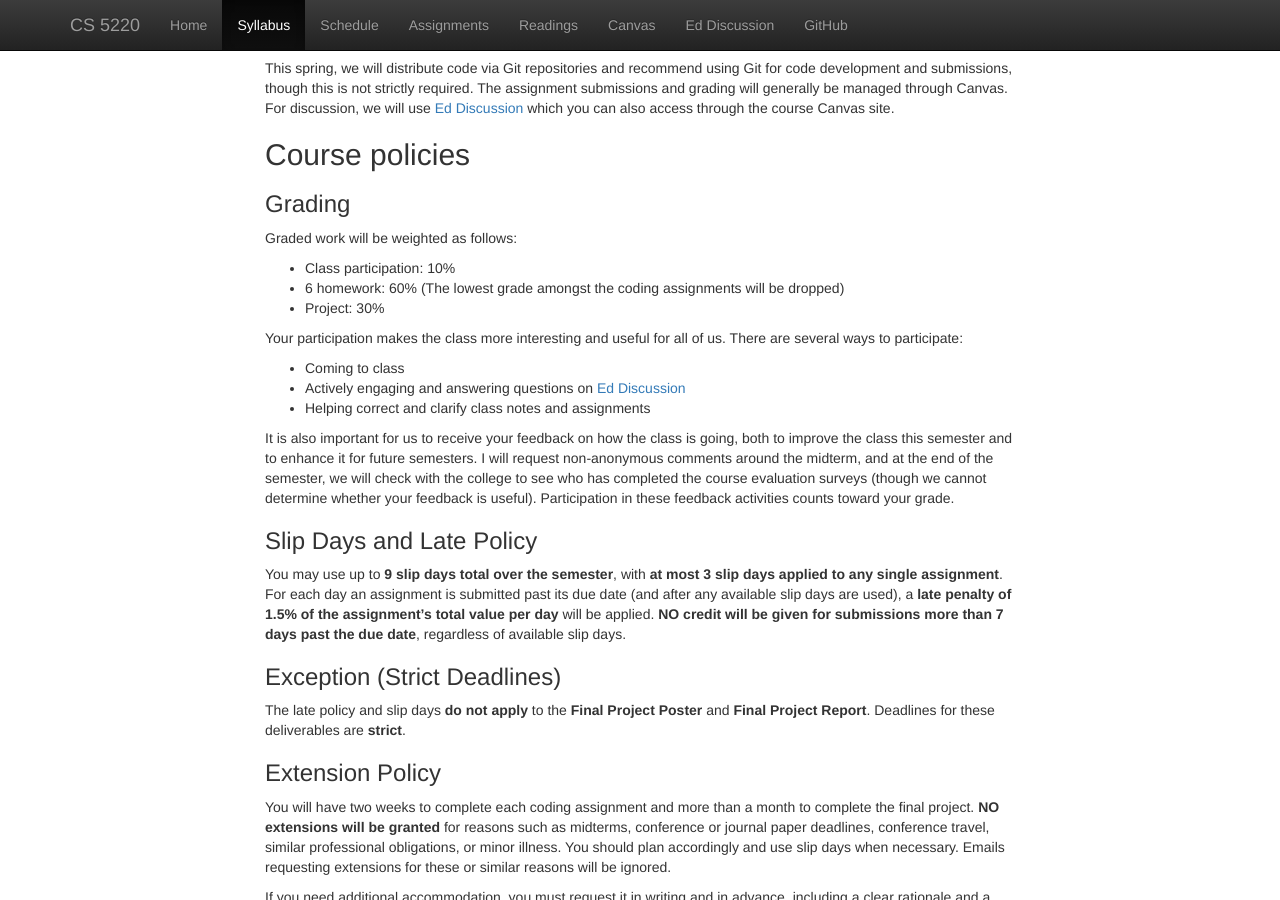
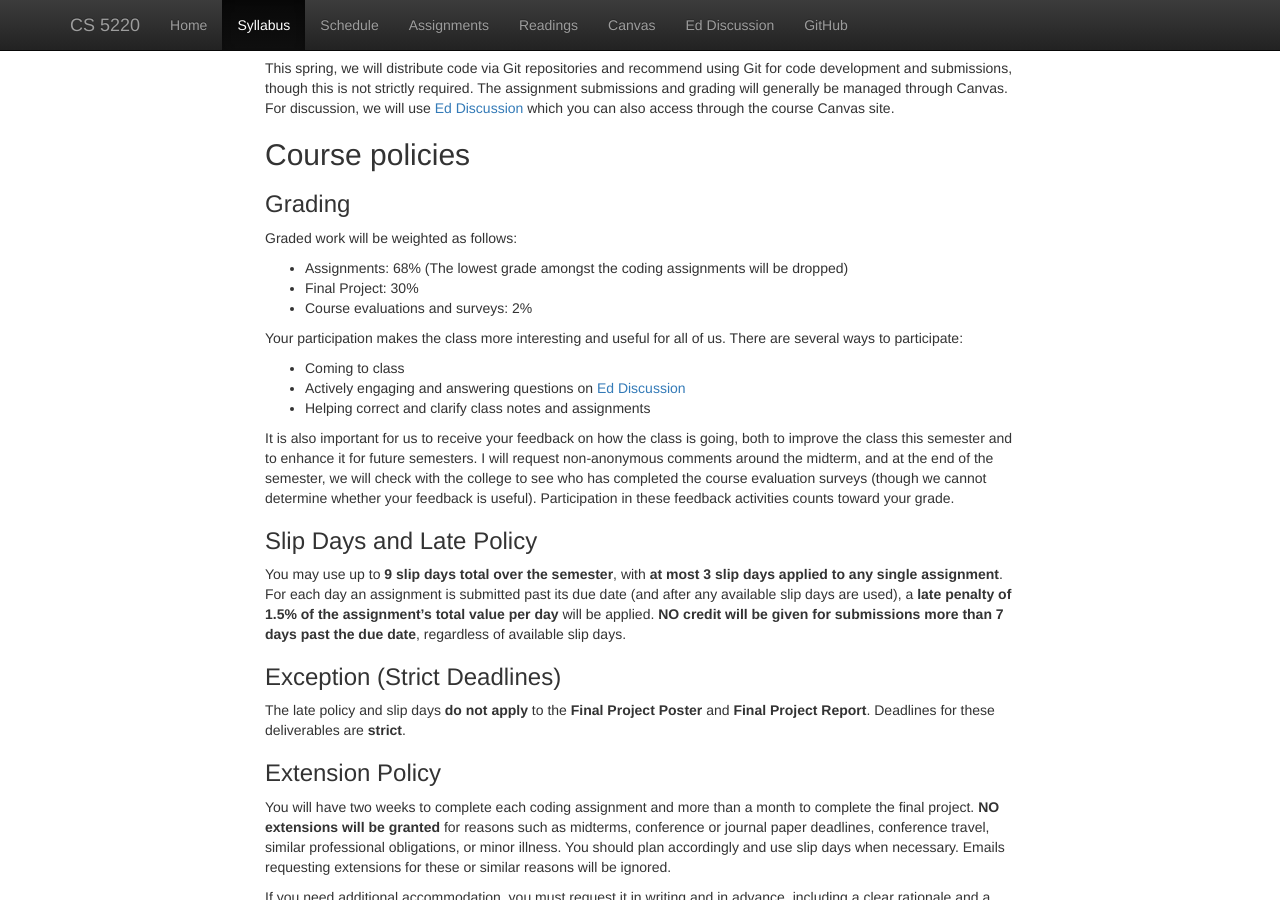
Before and after one commit to cs5220-26sp/web, a Jekyll site: the page built from web/syllabus.md, in a window 1280 px wide and 900 px high, scrolled down 1613 px. Built offline with Jekyll 4.4.1, drawn with Linux system fonts in a browser that asks for light colours; nearby versions of some CDN libraries; some of the changed text lies outside the part shown.

Commit message:
remove mandate on attendance and update oh

```diff
--- a/web/_data/logistics.yml
+++ b/web/_data/logistics.yml
@@ -11,8 +11,8 @@ prof:
   # phone: 607-255-5395
   office: Gates Hall 437
   oh:
-    - when: "Tu 3:30-4:00"
-    - when: "Th 3:30-4:00"
+    - when: "Tu 3:00-4:00"
+    # - when: "Th 3:30-4:00"
     # - when: or by appointment
     #   url: "https://outlook.office.com/bookwithme/user/33d37e9c60e44e8ebbb4bb387be0c4fe@cornell.edu?anonymous&ep=plink"
 
--- a/web/syllabus.md
+++ b/web/syllabus.md
@@ -97,9 +97,10 @@ This spring, we will distribute code via Git repositories and recommend using Gi
 
 Graded work will be weighted as follows:
 
-- Class participation: 10%
-- 6 homework: 60% (The lowest grade amongst the coding assignments will be dropped)
-- Project: 30%
+<!-- - Class participation: 10% -->
+- Assignments: 68% (The lowest grade amongst the coding assignments will be dropped)
+- Final Project: 30%
+- Course evaluations and surveys: 2%
 
 Your participation makes the class more interesting and useful
 for all of us. There are several ways to participate:
```
